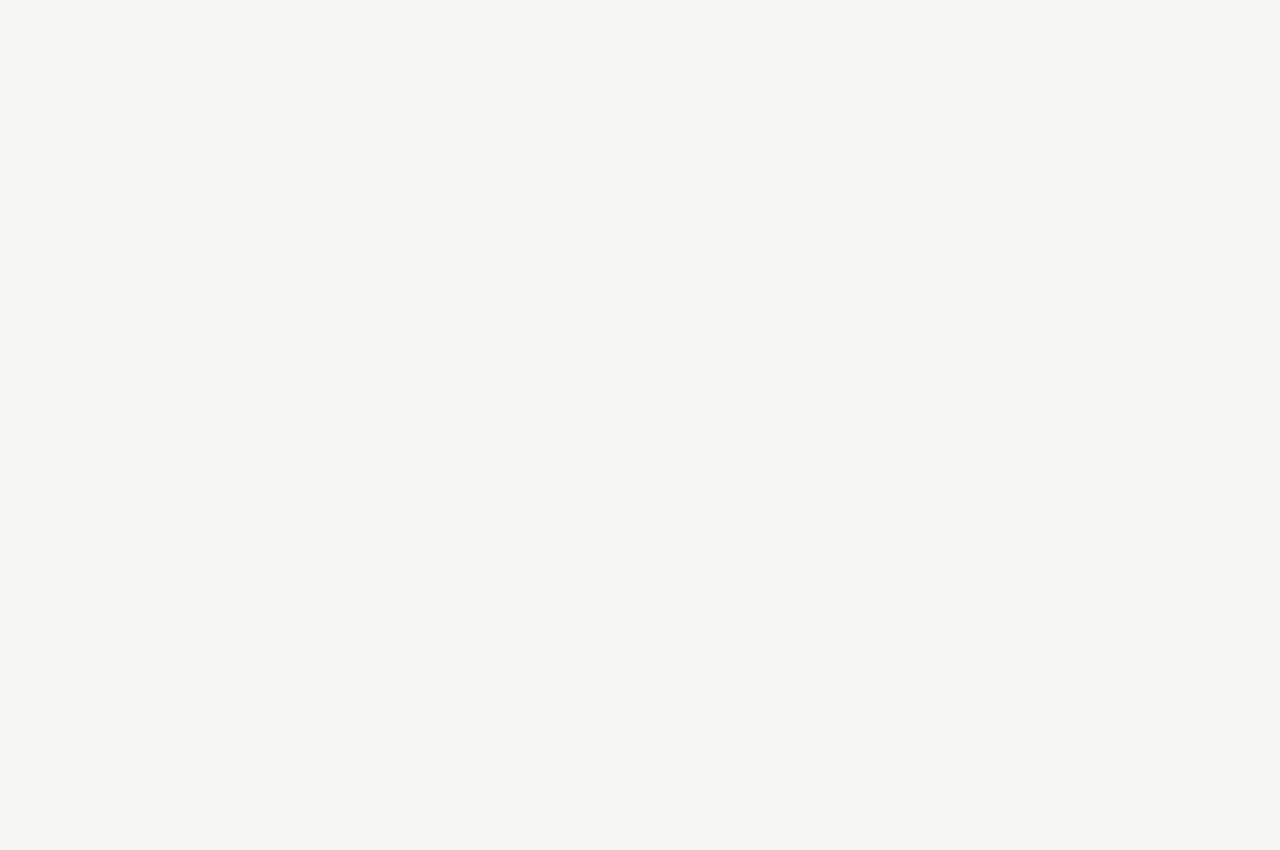
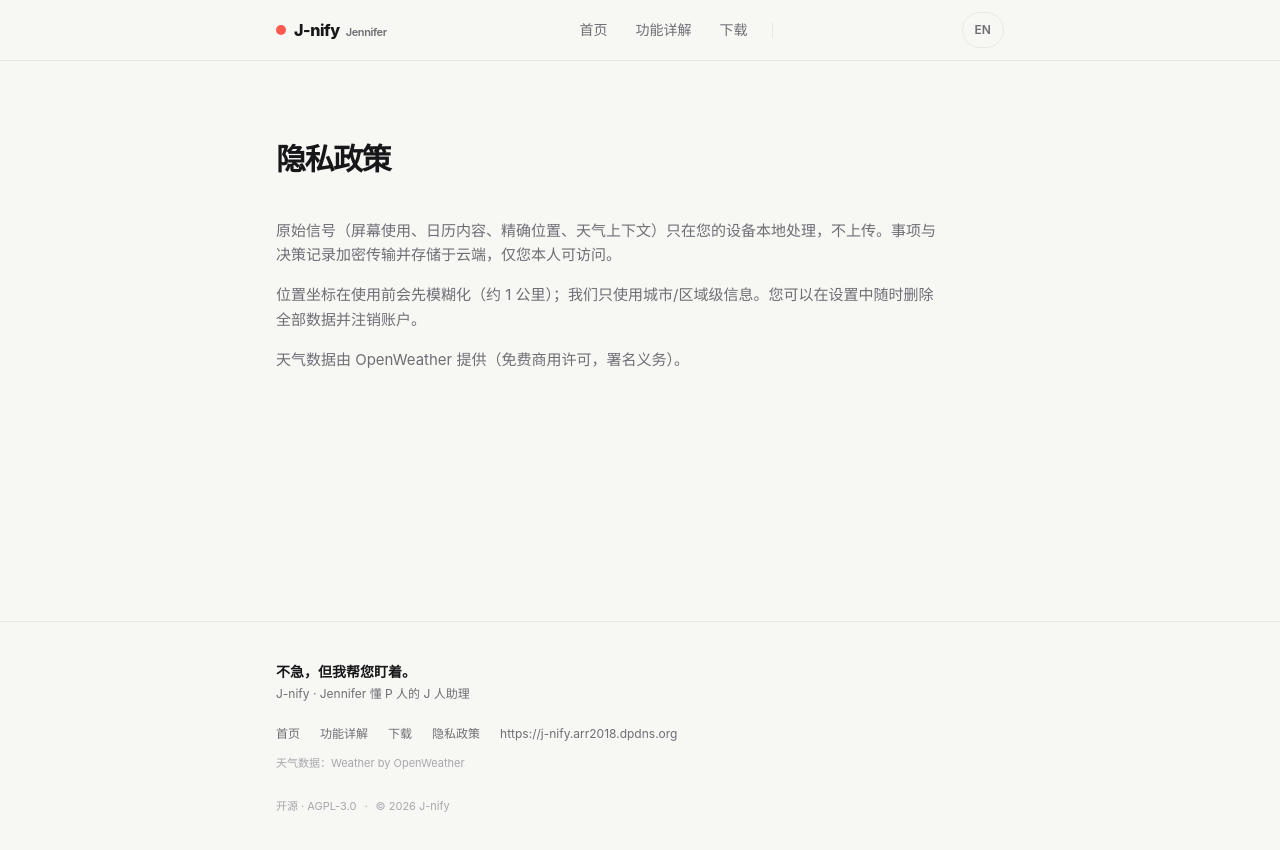
Before and after one commit to PlutoKeating/Project.J-nify, a React (Vite) app in the folder website/: page /privacy in a window 1280 px wide. Before the commit this address had no page. Shown: the top 850 px of the page. Before the commit the page ends 800 px from the top, so only its background shows below. Built offline with nearby package versions, Linux system fonts and the light colour scheme.

Commit message:
docs(website): v0.2.0 官网状态标注/隐私页/verify回退页/OpenWeather署名 + README三态徽章与路线图 + SPEC验收用例修订 + release/GAPS/HANDOVER 治理

```diff
--- a/website/src/App.tsx
+++ b/website/src/App.tsx
@@ -3,6 +3,8 @@ import Layout from './components/Layout';
 import Home from './pages/Home';
 import Features from './pages/Features';
 import Download from './pages/Download';
+import Privacy from './pages/Privacy';
+import VerifyAuth from './pages/VerifyAuth';
 
 export default function App() {
   return (
@@ -11,6 +13,8 @@ export default function App() {
         <Route index element={<Home />} />
         <Route path="features" element={<Features />} />
         <Route path="download" element={<Download />} />
+        <Route path="privacy" element={<Privacy />} />
+        <Route path="auth/verify" element={<VerifyAuth />} />
       </Route>
     </Routes>
   );
--- a/website/src/components/Footer.tsx
+++ b/website/src/components/Footer.tsx
@@ -21,10 +21,16 @@ export default function Footer() {
           <Link to="/download" className="hover:text-accent">
             {t('nav.download', lang)}
           </Link>
+          <Link to="/privacy" className="hover:text-accent">
+            {t('footer.privacy', lang)}
+          </Link>
           <a href={PROD_DOMAIN} className="hover:text-accent" translate="no">
             {PROD_DOMAIN}
           </a>
         </div>
+        <p className="mt-3 text-[11px] text-mute" translate="no">
+          {t('footer.attribution', lang)}
+        </p>
         <p className="mt-6 flex flex-wrap items-center gap-2 text-[11px] text-mute">
           <span>{t('footer.opensource', lang)}</span>
           <span aria-hidden="true">·</span>
--- a/website/src/i18n/messages.ts
+++ b/website/src/i18n/messages.ts
@@ -138,6 +138,40 @@ export const messages: Messages = {
   'footer.opensource': { zh: '开源 · AGPL-3.0', en: 'Open source · AGPL-3.0' },
   'footer.slogan': { zh: '不急，但我帮您盯着。', en: 'Not urgent — but I’ll keep an eye on it.' },
   'footer.rights': { zh: 'J-nify · Jennifer 懂 P 人的 J 人助理', en: 'J-nify · Jennifer — a J-person assistant who understands P people' },
+  'footer.attribution': { zh: '天气数据：Weather by OpenWeather', en: 'Weather by OpenWeather' },
+  'footer.privacy': { zh: '隐私政策', en: 'Privacy' },
+
+  // v0.2.0 状态与合规
+  'status.live': { zh: '已发布', en: 'Live' },
+  'status.inprogress': { zh: '进行中', en: 'In progress' },
+  'status.planned': { zh: '规划中', en: 'Planned' },
+  'status.example': { zh: '示意，即将上线', en: 'Illustrative — coming soon' },
+  'home.statusLine': {
+    zh: '当前版本已提供：录入 → 漂浮 → 顺手窗口 → 四选一闭环；日历 / 天气 / 顺路 / 使用状态等信号与兜底动作正在规划中，将以路线图为准逐步上线。',
+    en: 'Available now: capture → drift → window → four-choice loop. Signal sources (calendar / weather / location / usage) and rescue actions are planned — see the roadmap.',
+  },
+
+  // 隐私政策页
+  'privacy.title': { zh: '隐私政策', en: 'Privacy Policy' },
+  'privacy.body1': {
+    zh: '原始信号（屏幕使用、日历内容、精确位置、天气上下文）只在您的设备本地处理，不上传。事项与决策记录加密传输并存储于云端，仅您本人可访问。',
+    en: 'Raw signals (screen usage, calendar content, precise location, weather context) are processed locally on your device and never uploaded. Items and decisions are encrypted in transit and stored in the cloud, accessible only to you.',
+  },
+  'privacy.body2': {
+    zh: '位置坐标在使用前会先模糊化（约 1 公里）；我们只使用城市/区域级信息。您可以在设置中随时删除全部数据并注销账户。',
+    en: 'Location coordinates are rounded (about 1 km) before use; only city/region-level info is used. You can delete all data and close your account anytime in Settings.',
+  },
+  'privacy.body3': {
+    zh: '天气数据由 OpenWeather 提供（免费商用许可，署名义务）。',
+    en: 'Weather data is provided by OpenWeather (free commercial license with attribution).',
+  },
+
+  // 深链回退页
+  'verify.title': { zh: '链接已失效', en: 'Link expired' },
+  'verify.body': {
+    zh: '该确认/重置链接已失效或过期。请回到 J-nify App 内重新发起（注册确认请重新注册，重置密码请在登录页重新发起）。',
+    en: 'This confirmation/reset link is invalid or expired. Please return to the J-nify app and start over.',
+  },
 
   // 功能详解页
   'features.hero.eyebrow': { zh: '功能详解', en: 'Features' },
@@ -171,6 +205,10 @@ export const messages: Messages = {
   'features.how.step5d': { zh: '现在做 / 晚点 / 算了 / 帮我兜底。', en: 'Do now / later / drop / cover.' },
 
   'features.cases.title': { zh: '完整用例：三个背景故事', en: 'Full use cases: three stories' },
+  'features.cases.note': {
+    zh: '场景卡片为示意：对应信号与兜底能力上线后逐步生效（见路线图）。',
+    en: 'Scenario cards are illustrative — the related signals and rescue actions go live progressively (see roadmap).',
+  },
 
   'features.roadmap.title': { zh: '路线图', en: 'Roadmap' },
   'features.m0': { zh: 'M0 骨架', en: 'M0 Skeleton' },
--- a/website/src/pages/Features.tsx
+++ b/website/src/pages/Features.tsx
@@ -3,7 +3,13 @@ import Section from '../components/Section';
 import ScenarioCard from '../components/ScenarioCard';
 import { t, useLang } from '../i18n';
 
-const PILLARS = ['capture', 'window', 'decision', 'guardrail', 'memory'] as const;
+const PILLARS = [
+  { key: 'capture', status: 'status.live' },
+  { key: 'window', status: 'status.inprogress' },
+  { key: 'decision', status: 'status.live' },
+  { key: 'guardrail', status: 'status.live' },
+  { key: 'memory', status: 'status.planned' },
+] as const;
 const STEPS = [1, 2, 3, 4, 5] as const;
 
 const CASES = [
@@ -31,12 +37,18 @@ export default function Features() {
       <Section title={t('features.pillars.title', lang)}>
         <ul className="grid gap-4 sm:grid-cols-2">
           {PILLARS.map((p) => (
-            <li key={p} className="rounded-3xl border border-line bg-card p-6">
-              <h3 className="text-lg font-extrabold text-ink">{t(`features.pillar.${p}`, lang)}</h3>
-              <p className="mt-2 text-sm leading-relaxed text-sub">{t(`features.pillar.${p}D`, lang)}</p>
+            <li key={p.key} className="rounded-3xl border border-line bg-card p-6">
+              <h3 className="flex flex-wrap items-center gap-2 text-lg font-extrabold text-ink">
+                {t(`features.pillar.${p.key}`, lang)}
+                <span className="rounded-full bg-accent-soft px-2 py-0.5 text-[10px] font-semibold text-accent">
+                  {t(p.status, lang)}
+                </span>
+              </h3>
+              <p className="mt-2 text-sm leading-relaxed text-sub">{t(`features.pillar.${p.key}D`, lang)}</p>
             </li>
           ))}
         </ul>
+        <p className="mt-4 text-xs text-mute">{t('features.cases.note', lang)}</p>
       </Section>
 
       {/* 怎么用 */}
--- a/website/src/pages/Home.tsx
+++ b/website/src/pages/Home.tsx
@@ -41,6 +41,7 @@ export default function Home() {
           </Link>
         </div>
         <p className="mt-5 text-xs text-mute">{t('hero.trust', lang)}</p>
+        <p className="mx-auto mt-4 max-w-xl text-xs leading-relaxed text-mute">{t('home.statusLine', lang)}</p>
 
         {/* 签名元素：Nudge 焦点卡 */}
         <div className="mt-14 text-left">
--- /dev/null
+++ b/website/src/pages/Privacy.tsx
@@ -0,0 +1,15 @@
+import Section from '../components/Section';
+import { t, useLang } from '../i18n';
+
+export default function Privacy() {
+  const { lang } = useLang();
+  return (
+    <Section title={t('privacy.title', lang)}>
+      <div className="max-w-2xl space-y-4 text-[15px] leading-relaxed text-sub">
+        <p>{t('privacy.body1', lang)}</p>
+        <p>{t('privacy.body2', lang)}</p>
+        <p translate="no">{t('privacy.body3', lang)}</p>
+      </div>
+    </Section>
+  );
+}
--- /dev/null
+++ b/website/src/pages/VerifyAuth.tsx
@@ -0,0 +1,15 @@
+import { Link } from 'react-router-dom';
+import Section from '../components/Section';
+import { t, useLang } from '../i18n';
+
+export default function VerifyAuth() {
+  const { lang } = useLang();
+  return (
+    <Section title={t('verify.title', lang)}>
+      <p className="max-w-xl text-[15px] leading-relaxed text-sub">{t('verify.body', lang)}</p>
+      <Link to="/download" className="mt-6 inline-flex min-h-12 items-center rounded-full bg-accent px-6 text-sm font-bold text-white">
+        {t('cta.button', lang)}
+      </Link>
+    </Section>
+  );
+}
```
Also changed, not shown: 6 other files (tests, documents, lock files or other folders).
